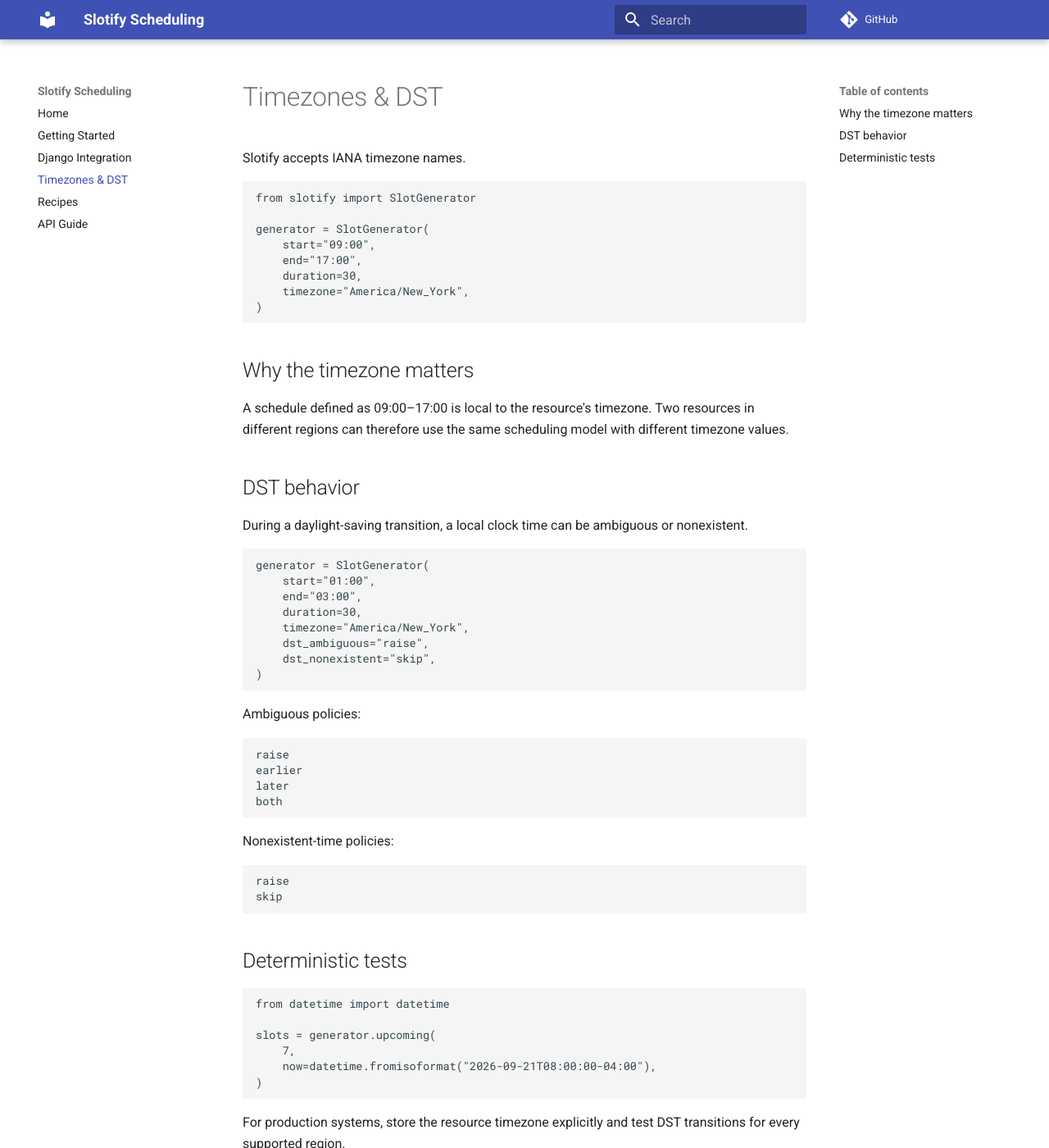
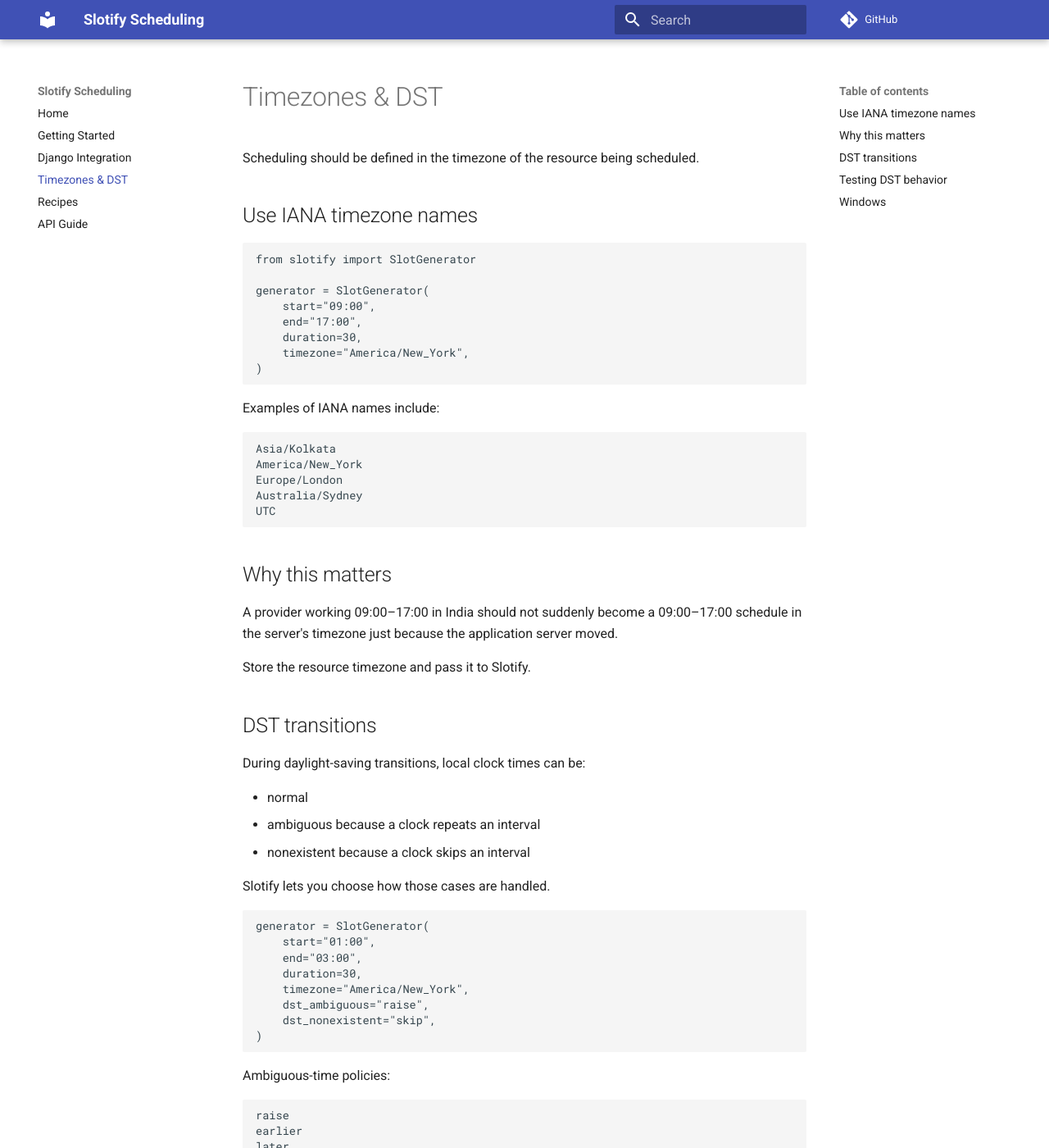
Before and after one commit to failedengineers/Slotify, an MkDocs documentation site: the page built from docs/timezones.md, in a window 1280 px wide and 1400 px high. Shown: the whole window at 82% size. Built offline with MkDocs 1.6.1 and Material for MkDocs 9.7.7, drawn with Linux system fonts in a browser that asks for light colours; comment, search, counter and statistics services are not loaded; some of the changed text lies outside the part shown.

Commit message:
docs: improve timezones.md

```diff
--- a/docs/timezones.md
+++ b/docs/timezones.md
@@ -1,6 +1,8 @@
 # Timezones & DST
 
-Slotify accepts IANA timezone names.
+Scheduling should be defined in the timezone of the resource being scheduled.
+
+## Use IANA timezone names
 
 ~~~python
 from slotify import SlotGenerator
@@ -13,13 +15,31 @@
 )
 ~~~
 
-## Why the timezone matters
+Examples of IANA names include:
 
-A schedule defined as 09:00–17:00 is local to the resource's timezone. Two resources in different regions can therefore use the same scheduling model with different timezone values.
+~~~text
+Asia/Kolkata
+America/New_York
+Europe/London
+Australia/Sydney
+UTC
+~~~
 
-## DST behavior
+## Why this matters
 
-During a daylight-saving transition, a local clock time can be ambiguous or nonexistent.
+A provider working 09:00–17:00 in India should not suddenly become a 09:00–17:00 schedule in the server's timezone just because the application server moved.
+
+Store the resource timezone and pass it to Slotify.
+
+## DST transitions
+
+During daylight-saving transitions, local clock times can be:
+
+- normal
+- ambiguous because a clock repeats an interval
+- nonexistent because a clock skips an interval
+
+Slotify lets you choose how those cases are handled.
 
 ~~~python
 generator = SlotGenerator(
@@ -48,15 +68,31 @@
 skip
 ~~~
 
-## Deterministic tests
+## Testing DST behavior
+
+Use explicit dates and times in tests:
+
+~~~python
+slots = generator.generate_for_date("2026-11-01")
+~~~
+
+For rolling availability:
 
 ~~~python
 from datetime import datetime
 
 slots = generator.upcoming(
     7,
-    now=datetime.fromisoformat("2026-09-21T08:00:00-04:00"),
+    now=datetime.fromisoformat(
+        "2026-09-21T08:00:00-04:00"
+    ),
 )
 ~~~
 
-For production systems, store the resource timezone explicitly and test DST transitions for every supported region.
+Passing `now` makes tests deterministic.
+
+## Windows
+
+On Windows, Slotify declares `tzdata` as a runtime dependency automatically.
+
+For production systems, test the timezones your application actually supports.
```
Also changed, not shown: other parts of docs/timezones.md (+1 -1 lines).
